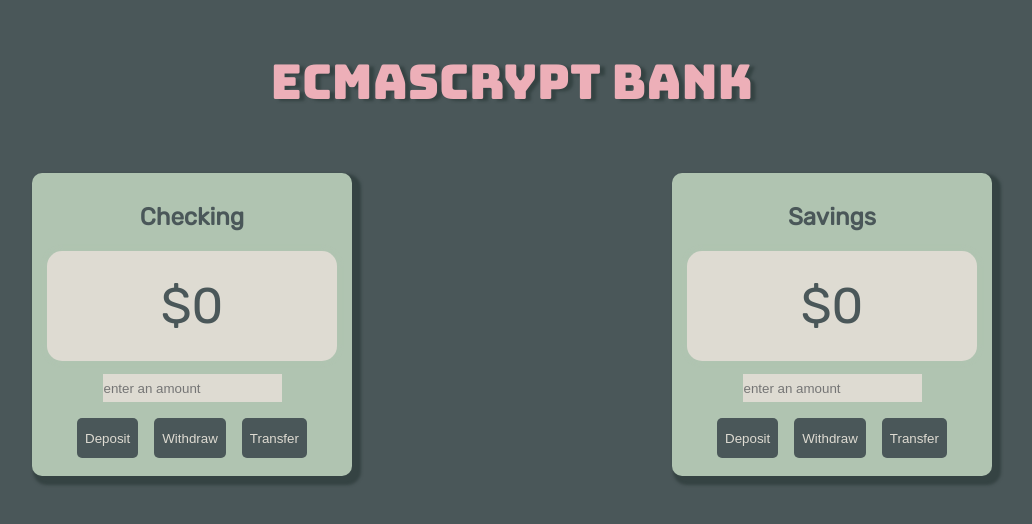
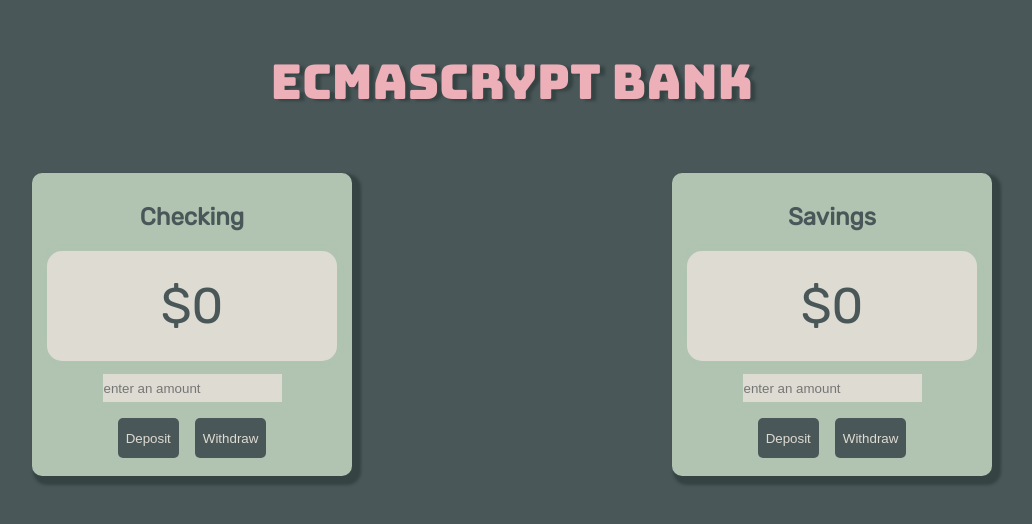
Before and after one commit to WDI-ATX-2018-2019/react-atm-homework, a React (Create React App) app: page / in a window 1280 px wide. Shown: the top 524 px of the page, without its empty margins (128-1160 px from the left). Built offline with nearby package versions, Linux system fonts and the light colour scheme.

Commit message:
removed transfer button; unable to create transfer function

```diff
--- a/src/Account/index.js
+++ b/src/Account/index.js
@@ -51,6 +51,26 @@ class Account extends Component {
         }
     }
 
+    // handleTransferClick = (event) => {
+    //     event.preventDefault()
+    //     const amount = parseInt(this.inputBox.value, 10)
+    //     if (this.inputBox.value === '') {
+    //         return false;
+    //     } else if (isNaN(amount)) {
+    //         this.inputBox.value = ''
+    //         return false;
+    //     } else if (this.inputBox.value > this.state.balance) {
+    //         this.inputBox.value = ''
+    //         return false;
+    //     } else {
+    //         const newBalance = this.state.balance - amount
+    //         this.setState({
+    //             balance: newBalance
+    //         })
+    //         this.inputBox.value = ''
+    //     }
+    // }
+
     render() {
 
         return (
@@ -61,7 +81,7 @@ class Account extends Component {
                 <div>
                     <input className="button" type="button" value="Deposit" onClick={this.handleDepositClick} />
                     <input className="button" type="button" value="Withdraw" onClick={this.handleWithdrawClick} />
-                    <input className="button" type="button" value="Transfer" onClick={this.handleTransferClick} />
+                    {/*<input className="button" type="button" value="Transfer" onClick={this.handleTransferClick} />*/}
                 </div>
             </div>
         )
```
